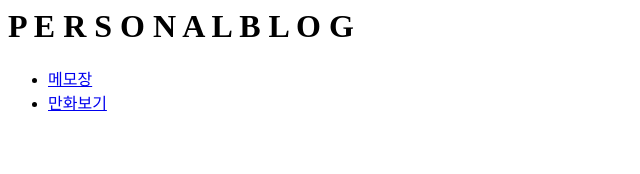
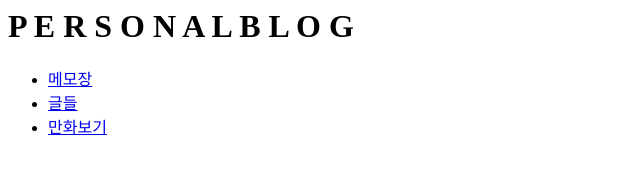
Before and after one commit to EoDilManJieo/PB, a plain HTML site: page index.html in a window 1280 px wide. Shown: the whole page, without its empty margins (0-640 px from the left). Drawn offline with Linux system fonts and the light colour scheme.

Commit message:
Update index.html

```diff
--- a/index.html
+++ b/index.html
@@ -6,7 +6,8 @@
 		<h1>P E R S O N A L  B L O G</h1>
 		<ul>
 			<li><a href="memo.html">메모장</a></li>
-			<li><a href="blog.html>글들</a></li>
+			<li><a href="blog.html">글들</a></li>
 			<li><a href="manga.html">만화보기</a></li>
+		</ul>
 	</body>
 </html>
```
